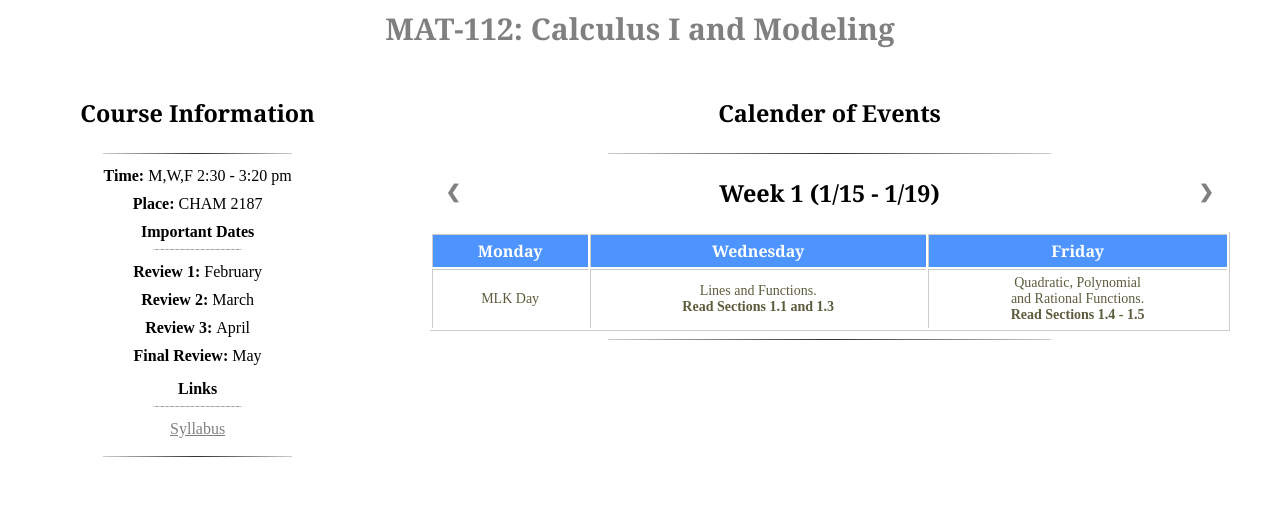
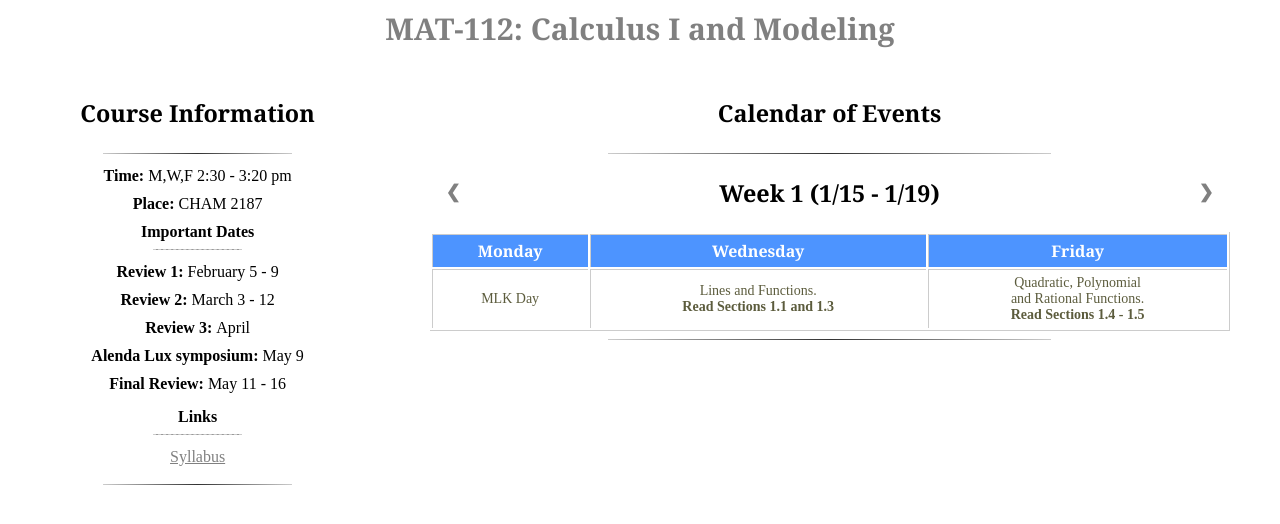
Before and after one commit to Nick314159/TCAM_WEB, a PHP site: page /courses/MAT-112/mat_112.php in a window 1280 px wide. Shown: the top 524 px of the page. Run offline with PHP 8.4, Linux system fonts and the light colour scheme.

Commit message:
update to schedule and syllabi

```diff
--- a/courses/MAT-112/mat_112.php
+++ b/courses/MAT-112/mat_112.php
@@ -29,10 +29,11 @@
       <li><strong>Important Dates</strong>
       <hr class="hrstyle-two" style="width: 25%">
         <ul>
-          <li><strong>Review 1: </strong>February</li>
-          <li><strong>Review 2: </strong>March</li>
+          <li><strong>Review 1: </strong>February 5 - 9</li>
+          <li><strong>Review 2: </strong>March 3 - 12</li>
           <li><strong>Review 3: </strong>April</li>
-		  <li><strong>Final Review: </strong>May</li>
+		  <li><strong>Alenda Lux symposium: </strong>May 9</li>
+		  <li><strong>Final Review: </strong>May 11 - 16</li>
         </ul>
       </li>
       <li><strong>Links </strong>
@@ -47,9 +48,9 @@
   </div>
   <!-- Right Margin -->
   <div style="float: left; width: 70%">
-  <!-- Calender -->
+  <!-- Calendar -->
   <div class="header">
-    <h3>Calender of Events</h3>
+    <h3>Calendar of Events</h3>
   </div>
   <hr class="hrstyle-one" style="width: 50%">
   <div class="schedule-container">
@@ -85,7 +86,7 @@
         <th>Monday</th><th>Wednesday</th><th>Friday</th>
       </tr>
       <tr>
-        <td></td><td></td><td></td>
+        <td>Inverse Functions.<br><strong>Read Section 0.4 from <a href="handouts/BeforeCalculus.pdf" target="_blank">before calculus handout</a></strong></td><td>Limits.<br><strong>Read Section 3.1</strong></td><td>Continuity.<br><strong>Read Section 3.2</strong><br><strong>Homework 2: Due 2/2</strong></td>
       </tr>
       </table>
     </div>
@@ -97,7 +98,7 @@
         <th>Monday</th><th>Wednesday</th><th>Friday</th>
       </tr>
       <tr>
-        <td></td><td></td><td></td>
+        <td>Rates of Change.<br><strong>Read Section 3.3</strong></td><td>The Derivative.<br><strong>Read Section 3.4</strong></td><td>Graphical Differentiation.<br><strong>Read Section 3.5</strong></td>
       </tr>
       </table>
     </div>
@@ -109,7 +110,7 @@
         <th>Monday</th><th>Wednesday</th><th>Friday</th>
       </tr>
       <tr>
-        <td></td><td></td><td></td>
+        <td>Computing Derivatives.<br><strong>Read Section 4.1</strong></td><td>Products and Quotients.<br><strong>Read Section 4.2</strong></td><td>Chain Rule.<br><strong>Read Section 4.3</strong><br><strong>Homework 3: Due 2/16</td>
       </tr>
       </table>
     </div>
@@ -121,7 +122,7 @@
         <th>Monday</th><th>Wednesday</th><th>Friday</th>
       </tr>
       <tr>
-        <td></td><td></td><td></td>
+        <td>Derivatives of Exponential Functions.<br><strong>Read Section 4.4</strong></td><td>Derivatives of Log Functions.<br><strong>Read Section 4.5</strong></td><td>Derivatives of Trigonometric Functions.<br><strong>Read Section 4.6</strong><br><strong>Homework 4: Due 2/23</strong></td>
       </tr>
       </table>
     </div>
@@ -133,7 +134,7 @@
         <th>Monday</th><th>Wednesday</th><th>Friday</th>
       </tr>
       <tr>
-        <td></td><td></td><td></td>
+        <td>Increasing/Decreasing Functions.<br><strong>Read Section 5.1</strong></td><td>Relative Extrema.<br><strong>Read Section 5.2</strong></td><td>Higher Derivatives.<br><strong>Read Section 5.3</strong><br><strong>Homework 5: Due 3/2</strong></td>
       </tr>
       </table>
     </div>
@@ -253,7 +254,7 @@
         <th>Monday</th><th>Wednesday</th><th>Friday</th>
       </tr>
       <tr>
-        <td></td><td>Have a Great Summer</td><td>Have a Great Summer</td>
+        <td></td><td>Good luck on finals.</td><td>Good luck on finals.</td>
       </tr>
       </table>
     </div>
```
Also changed, not shown: courses/MAT-450/mat_450.php (+5 -4 lines), 12 other files.
